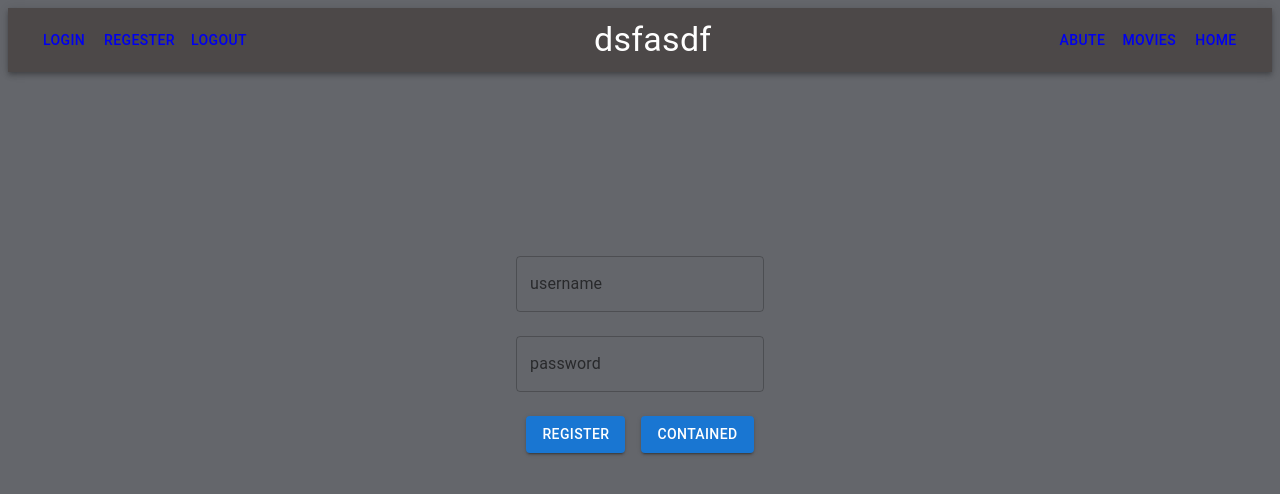
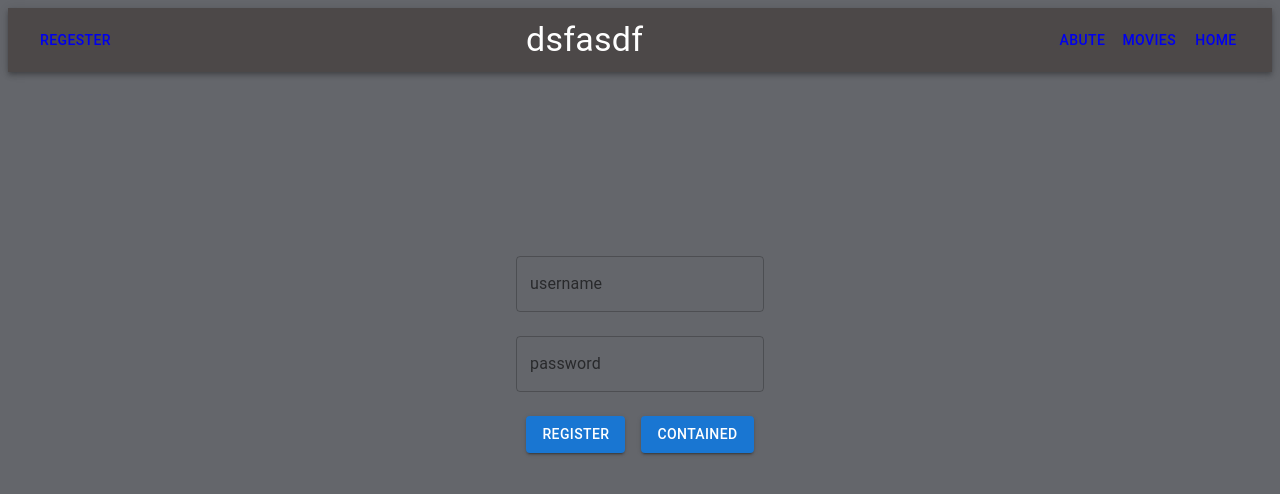
Before and after one commit to hosseinkianmehr/movie-list, a React (Vite) app in the folder ex_work/: page /login in a window 1280 px wide. Shown: the top 494 px of the page. Built offline with nearby package versions, Linux system fonts and the light colour scheme.

Commit message:
create logout

```diff
--- a/ex_work/src/component/header.tsx
+++ b/ex_work/src/component/header.tsx
@@ -7,33 +7,41 @@ import Button from '@mui/material/Button';
 import IconButton from '@mui/material/IconButton';
 import MenuIcon from '@mui/icons-material/Menu';
 import { Link } from "react-router-dom";
+import { useDispatch, useSelector } from 'react-redux';
+import { authActions } from '../store/user';
 
 export default function Header() {
+  const success = useSelector((state) => state.auth.success)
+  const dispatch = useDispatch()
+  const handlelogout =()=> {
+    dispatch(authActions.logout())
+    console.log('handel clivk')
+  }
   return (
     <Box sx={{ flexGrow: 1 }}>
       <AppBar position="static" style={{ backgroundColor: '#4c4848' }}>
         <Toolbar>
+          <Box sx={{ flexGrow: 1 }}>
+            {success?
+            <>
+            {console.log('bbbbbbbbbbb')}
 
-
-
-          <Link to="/movie"><Button color="inherit">login</Button></Link>
-          <Link to="/movie"><Button color="inherit">regester</Button></Link>
-          <Box sx={{ flexGrow: 1 }}>
-            <Link to="/movie"><Button color="inherit">logout</Button></Link>
+            <Button color="inherit" onClick={handlelogout}>logout</Button>
+            <Link to="/movie"><Button color="inherit">{'name'}</Button></Link>
+            </>
+            :
+            <>
+            {console.log(success,'gggggggg')}
+            <Link to="/movie"><Button color="inherit">regester</Button></Link>
+            </>
+            }
           </Box>
           <Typography variant="h4" component="div" sx={{ flexGrow: 1 }}>dsfasdf</Typography>
           <Link to="/about"><Button color="inherit">abute</Button></Link>
-
           <Link to="/movie"><Button color="inherit">movies</Button></Link>
-
           <Link to="/"><Button color="inherit">Home</Button></Link>
-
-
-
-
-
         </Toolbar>
       </AppBar>
     </Box>
-  );
+  )
 }
--- a/ex_work/src/store/user.ts
+++ b/ex_work/src/store/user.ts
@@ -60,6 +60,12 @@ export const authSlice = createSlice({
          state.rejected = true
       }
    },
-   reducers: undefined
+   reducers:{
+      logout: (state)=>{
+         localStorage.removeItem("token");
+         state.success= false;
+         console.log('sucsses false')
+      }
+   }
 })
 export const authActions = authSlice.actions
```
Also changed, not shown: ex_work/src/component/login.tsx (+10 -21 lines).
